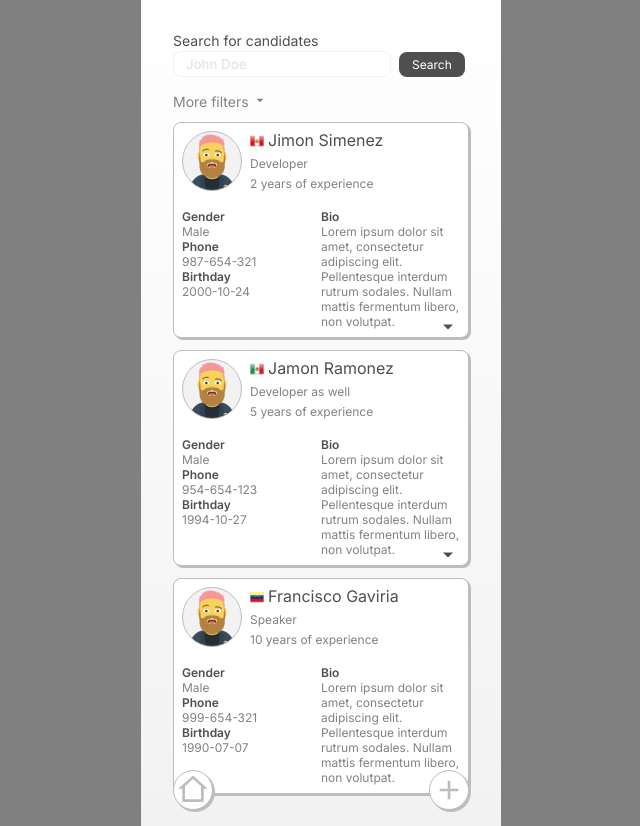
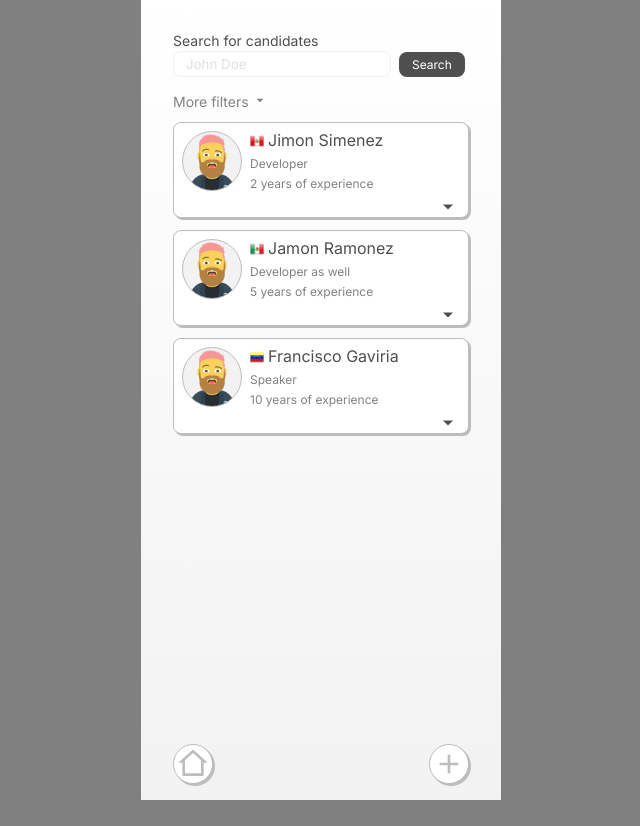
Before and after one commit to bllerenac/linkeable, a React (Create React App) app: page /search in a window 1280 px wide. Shown: the whole page, without its empty margins (319-959 px from the left). After the commit the page ends 800 px from the top, so only its background shows below. Built offline with nearby package versions, Linux system fonts and the light colour scheme.

Commit message:
SetCandidates was implemented

```diff
--- a/src/App.js
+++ b/src/App.js
@@ -65,4 +65,5 @@ function App() {
   );
 }
 
+export { initialCandidates };
 export default App;
--- a/src/components/CandidateCard.js
+++ b/src/components/CandidateCard.js
@@ -16,9 +16,20 @@ const Card = styled.div`
   box-sizing: border-box;
   box-shadow: 2px 2px 0px ${colors.gray4};
   border-radius: 8px;
+  cursor: pointer;
   & > svg {
     font-size: 20px;
     cursor: pointer;
+  }
+  & > main {
+    opacity: 0;
+    max-height: 0;
+    overflow-y: hidden;
+    transition: all 0.4s ease;
+  }
+  & > open {
+    max-height: 1000px;
+    opacity: 1;
   }
 `;
 
@@ -79,7 +90,7 @@ const InfoArrow = styled.div`
   }
 `;
 
-const InfoBody = styled.div`
+const InfoBody = styled.main`
   display: flex;
   flex-direction: row;
   align-items: flex-start;
@@ -101,7 +112,6 @@ const InfoBody = styled.div`
 `;
 
 function CandidateCard({ candidate, index, toggleCandidate }) {
-  console.log(candidate);
   return (
     <Card
       className={ "candidate " + (candidate.open ? "open" : "") }
--- a/src/components/CandidateList.js
+++ b/src/components/CandidateList.js
@@ -1,6 +1,7 @@
 import styled from "@emotion/styled";
 import CandidateCard from "./CandidateCard";
 import { useState } from "react";
+import { initialCandidates } from "../App";
 
 const ListContainer = styled.div`
   display: flex;
@@ -9,17 +10,21 @@ const ListContainer = styled.div`
   margin-top: 12px;
 `;
 
-function CandidateList({ candidates }) {
+function CandidateList() {
+
+  const [candidates, setCandidates] = useState(initialCandidates);
 
   const toggleCandidate = index => {
-    candidates.map((candidate, i) => {
+    console.log("Entro al toggle", index);
+    setCandidates(candidates.map((candidate, i) => {
       if (i === index) {
         candidate.open = !candidate.open
       } else {
         candidate.open = false;
       }
+      console.log(candidate.open);
       return candidate;
-    })
+    }))
   }
 
   return (
```
